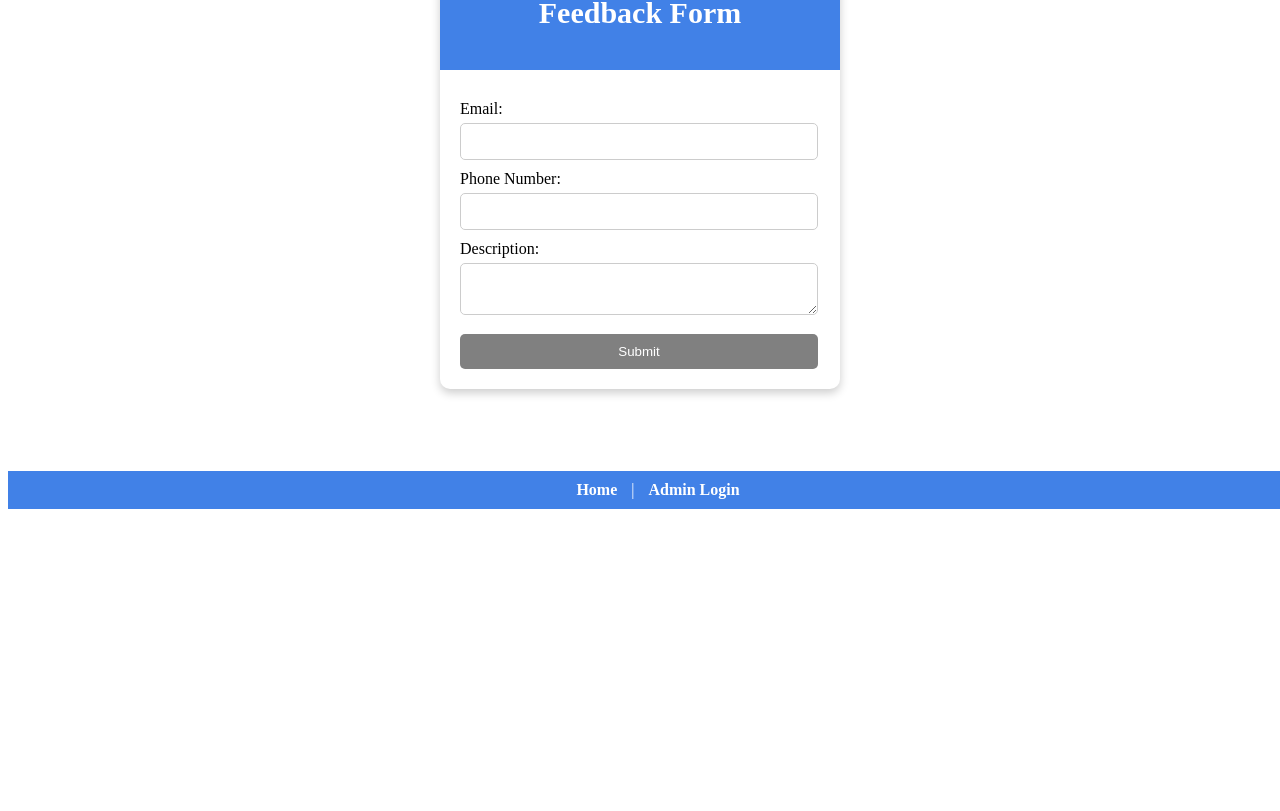
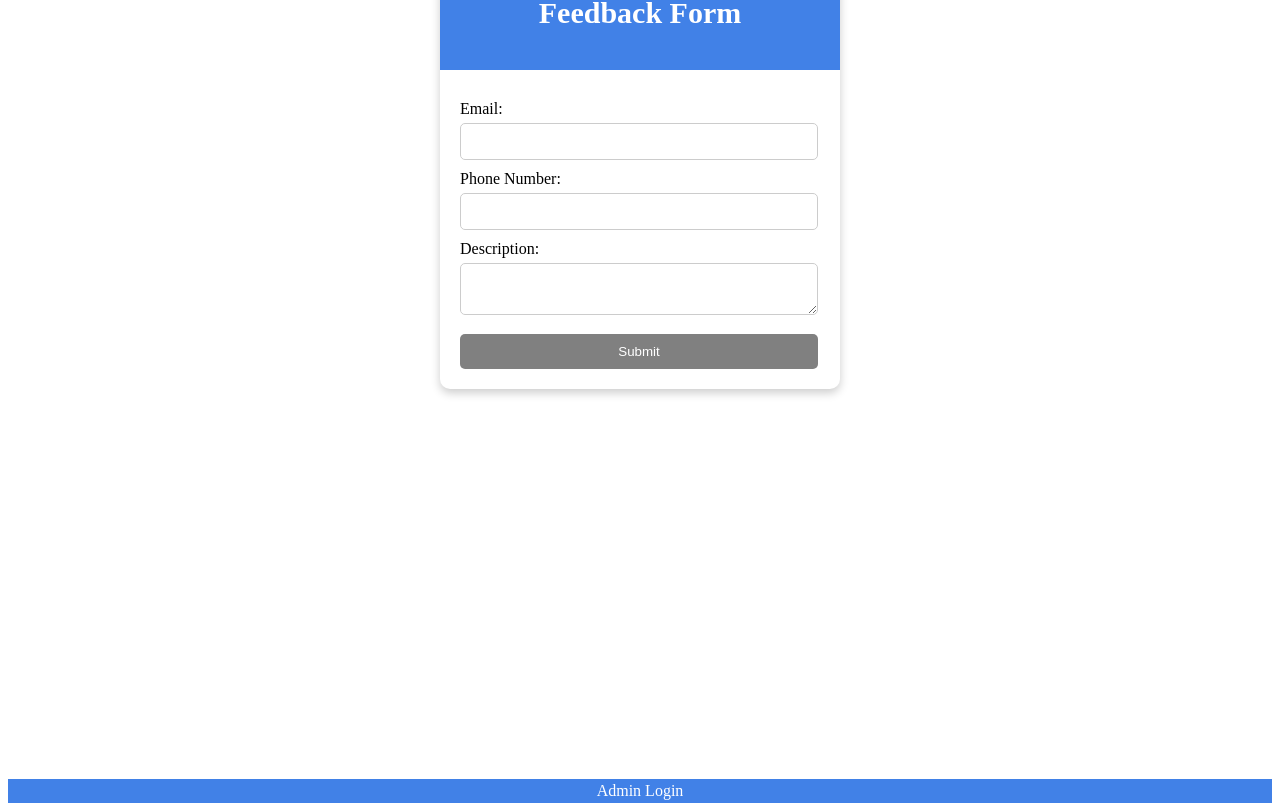
Before and after one commit to narxSultan/feedback-frontend, an Angular app: page / in a window 1280 px wide. Shown: the part 291-1102 px from the top of the page. Before the commit the page ends 800 px from the top, so only its background shows below. Built offline with nearby package versions, Linux system fonts and the light colour scheme.

Commit message:
mabadiliko ya pili B

```diff
--- a/src/app/app.component.css
+++ b/src/app/app.component.css
@@ -8,24 +8,3 @@
   font-weight: normal;
   display: block;
 }
-
-.footer {
-  position: fixed;
-  bottom: 0;
-  width: 100%;
-  background-color: rgb(65, 129, 231);
-  color: white;
-  text-align: center;
-  padding: 10px;
-}
-
-.footer a {
-  color: white;
-  text-decoration: none;
-  margin: 0 10px;
-  font-weight: bold;
-}
-
-.footer a:hover {
-  text-decoration: underline;
-}
--- a/src/app/app.component.html
+++ b/src/app/app.component.html
@@ -3,8 +3,3 @@
 </header>
 
 <router-outlet></router-outlet>
-
-<footer class="footer">
-  <a routerLink="/">Home</a> |
-  <a routerLink="/login">Admin Login</a>
-</footer>
--- a/src/app/dashboard/dashboard.component.css
+++ b/src/app/dashboard/dashboard.component.css
@@ -161,3 +161,23 @@
 .dropdown-menu li:hover {
   background-color: #f0f0f0;
 }
+.footer {
+  position: flex;
+  bottom: 0;
+  width: auto;
+  background-color: rgb(65, 129, 231);
+  color: white;
+  text-align: center;
+  padding: 0.5px;
+}
+
+.footer a {
+  color: white;
+  text-decoration: none;
+  margin: 0 10px;
+  font-weight: bold;
+}
+
+.footer a:hover {
+  text-decoration: underline;
+}
--- a/src/app/dashboard/dashboard.component.html
+++ b/src/app/dashboard/dashboard.component.html
@@ -34,3 +34,6 @@
     </div>
   </div>
 </div>
+<footer class="footer">
+  <p>© 2025 Feedback System</p>
+</footer>
--- a/src/app/feedback-form/feedback-form.component.css
+++ b/src/app/feedback-form/feedback-form.component.css
@@ -82,3 +82,24 @@ button:hover {
 button:not(:disabled) {
   background-color: brgb(65, 129, 231)lue;
 }
+.footer {
+  position: flex;
+  bottom: 0;
+  width: auto;
+  background-color: rgb(65, 129, 231);
+  color: white;
+  text-align: center;
+  padding: 3px;
+  margin-top:390px;
+}
+
+.footer a {
+  color: white;
+  text-decoration: none;
+  margin: 10px;
+  font-weight: normal;
+}
+
+.footer a:hover {
+  text-decoration: underline;
+}
--- a/src/app/feedback-form/feedback-form.component.html
+++ b/src/app/feedback-form/feedback-form.component.html
@@ -22,3 +22,7 @@
     </div>
   </div>
 </div>
+<footer class="footer"><a routerLink="/login" class="login-link">
+  <i class="fas fa-sign-in-alt"></i> Admin Login
+</a>
+</footer>
```
